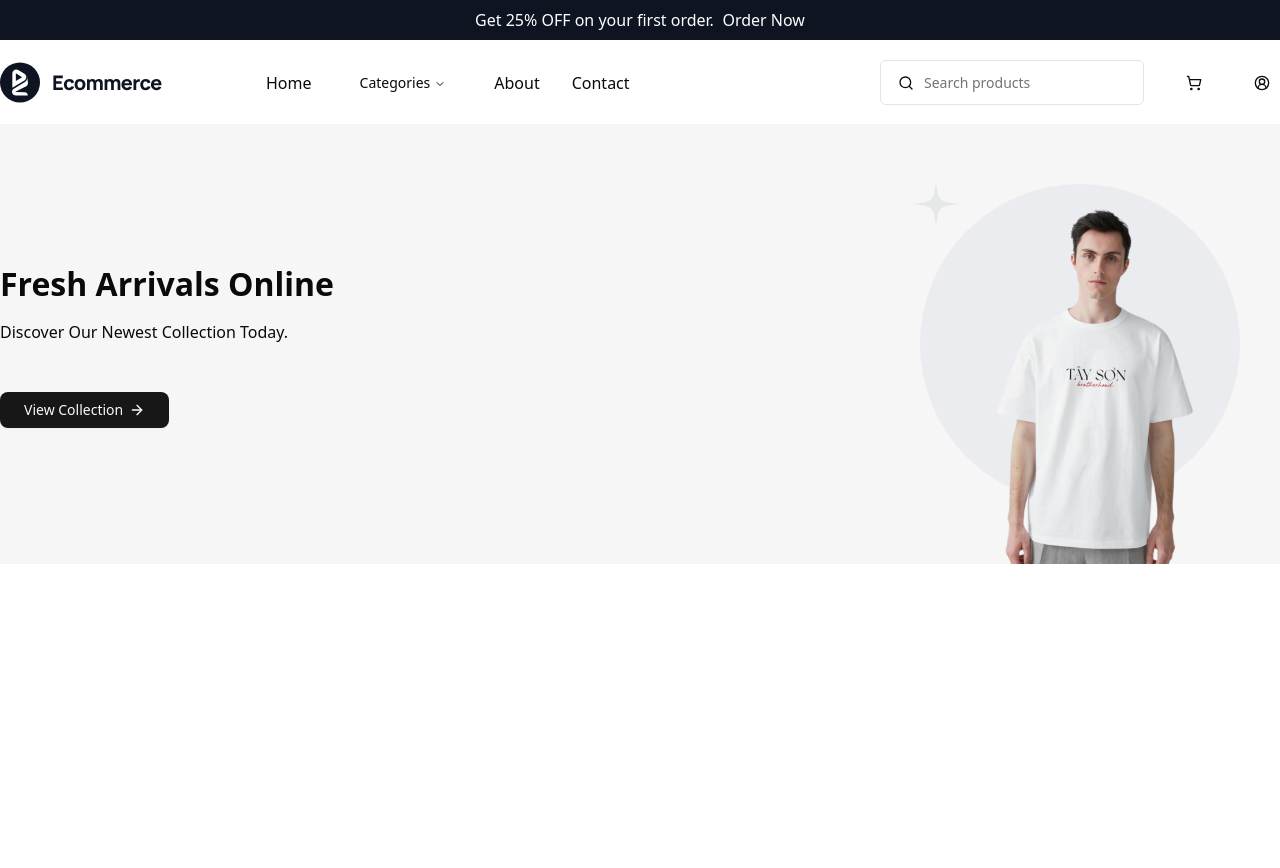
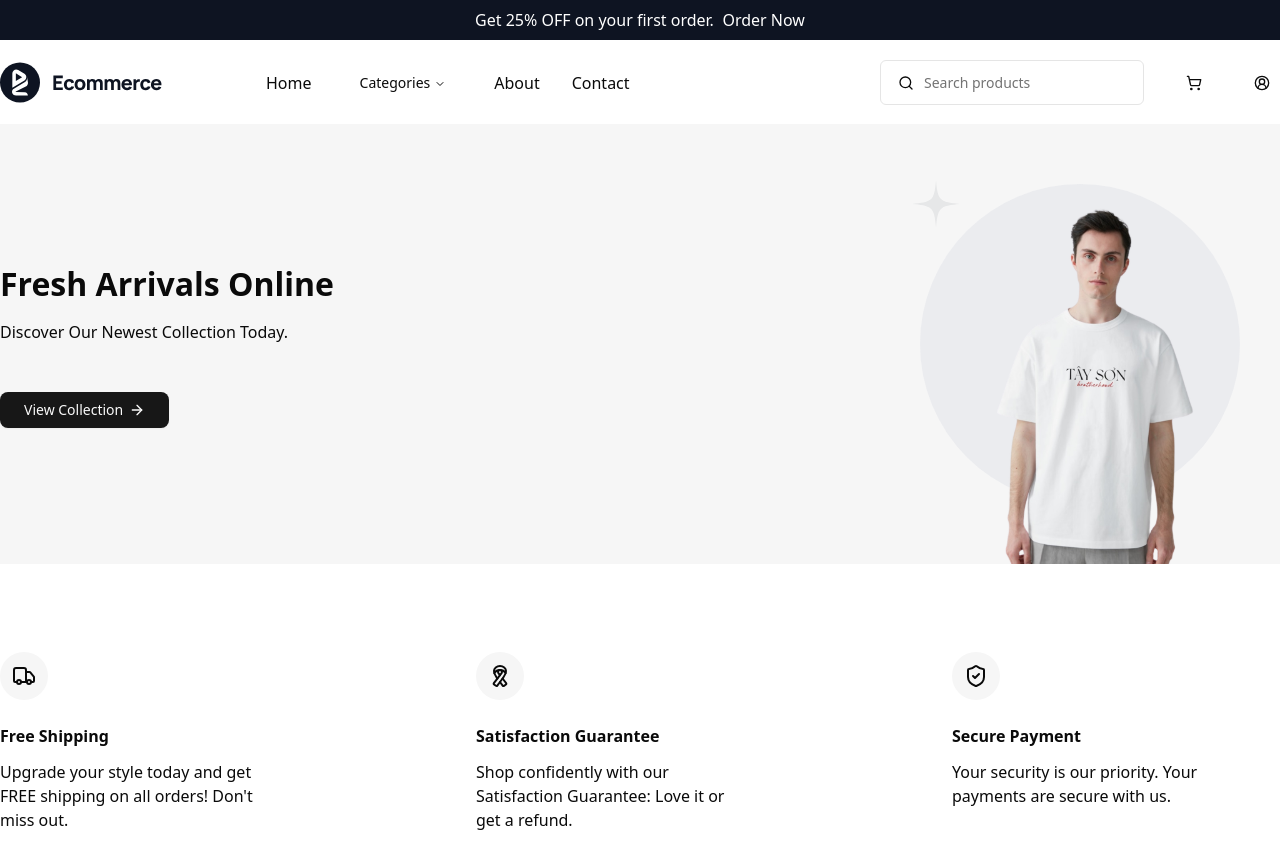
Before and after one commit to KhaledAhmed2004/StyleUp, a React (Vite) app: page / in a window 1280 px wide. Shown: the top 868 px of the page. Before the commit the page ends 800 px from the top, so only its background shows below. Built offline with nearby package versions, Linux system fonts and the light colour scheme.

Commit message:
feat(card): create a features card section on leanding page

```diff
--- a/src/App.tsx
+++ b/src/App.tsx
@@ -1,3 +1,4 @@
+import FeaturesCard from './components/FeaturesCard';
 import Hero from './components/Hero';
 import Header from './components/shared/Header';
 
@@ -6,6 +7,7 @@ function App() {
     <>
       <Header />
       <Hero />
+      <FeaturesCard />
     </>
   );
 }
--- /dev/null
+++ b/src/components/FeaturesCard.tsx
@@ -0,0 +1,41 @@
+import { Ribbon, ShieldCheck, Truck } from 'lucide-react';
+
+const FeaturesCard = () => {
+  return (
+    <section className="mx-auto mt-[88px] mb-[48px] flex max-w-7xl justify-between">
+      <div className="h-[218px] w-[328px]">
+        <div className="mb-[24px] flex h-[48px] w-[48px] items-center justify-center rounded-full bg-neutral-white-w100 p-[5px]">
+          <Truck />
+        </div>
+        <h5 className="mb-[12px] text-[16px] font-semibold">Free Shipping</h5>
+        <p className="w-[272px]">
+          Upgrade your style today and get FREE shipping on all orders! Don't
+          miss out.
+        </p>
+      </div>
+      <div className="h-[218px] w-[328px]">
+        <div className="mb-[24px] flex h-[48px] w-[48px] items-center justify-center rounded-full bg-neutral-white-w100 p-[5px]">
+          <Ribbon />
+        </div>
+        <h5 className="mb-[12px] text-[16px] font-semibold">
+          Satisfaction Guarantee
+        </h5>
+        <p className="w-[272px]">
+          Shop confidently with our Satisfaction Guarantee: Love it or get a
+          refund.
+        </p>
+      </div>
+      <div className="h-[218px] w-[328px]">
+        <div className="mb-[24px] flex h-[48px] w-[48px] items-center justify-center rounded-full bg-neutral-white-w100 p-[5px]">
+          <ShieldCheck />
+        </div>
+        <h5 className="mb-[12px] text-[16px] font-semibold">Secure Payment</h5>
+        <p className="w-[272px]">
+          Your security is our priority. Your payments are secure with us.
+        </p>
+      </div>
+    </section>
+  );
+};
+
+export default FeaturesCard;
```
